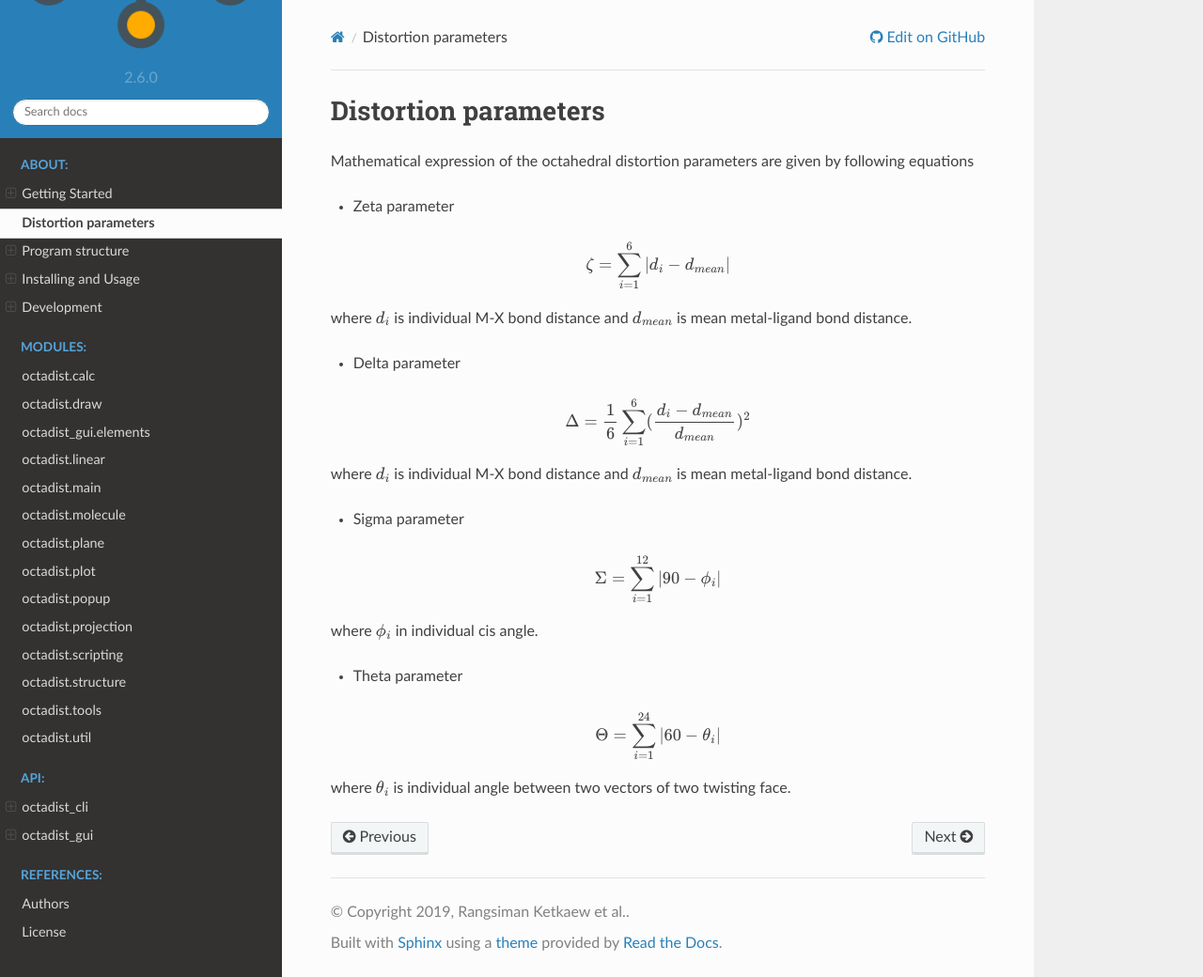
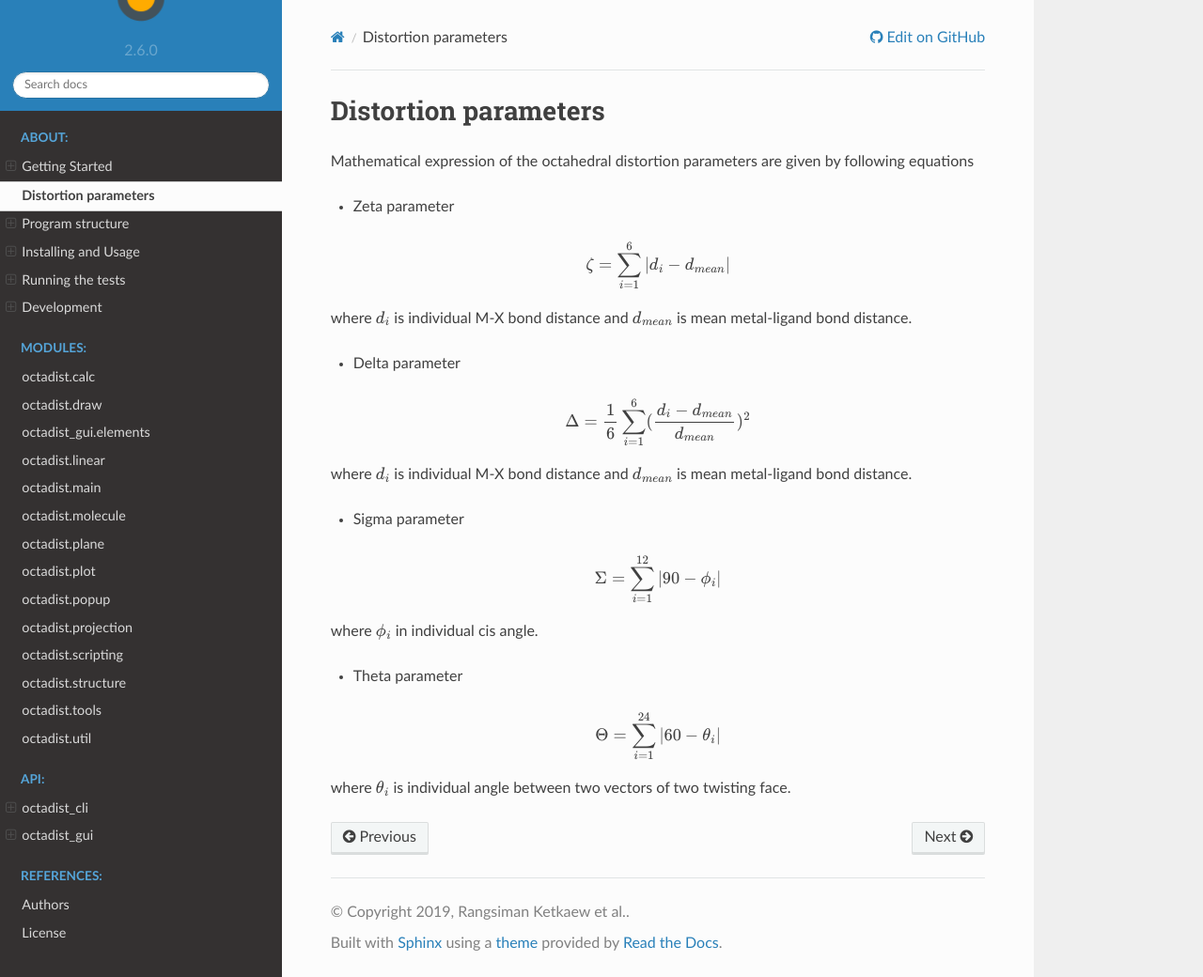
Before and after one commit to OctaDist/OctaDist, a Sphinx documentation site: the page built from docs/about/distortion-parameters.rst, in a window 1280 px wide and 1040 px high. Shown: the whole window at 94% size. Built offline with Sphinx 7.4.7 and the Read the Docs theme 2.0.0, drawn with Linux system fonts in a browser that asks for light colours.

Commit message:
Updated running the tests docs.

```diff
--- a/docs/index.rst
+++ b/docs/index.rst
@@ -50,7 +50,7 @@ Nightly-build         2.6.0 (dev)   Active
 
    about/installing-usage
 
-   about/running-the-tests/*
+   about/running-the-tests
 
    about/development
 
```
